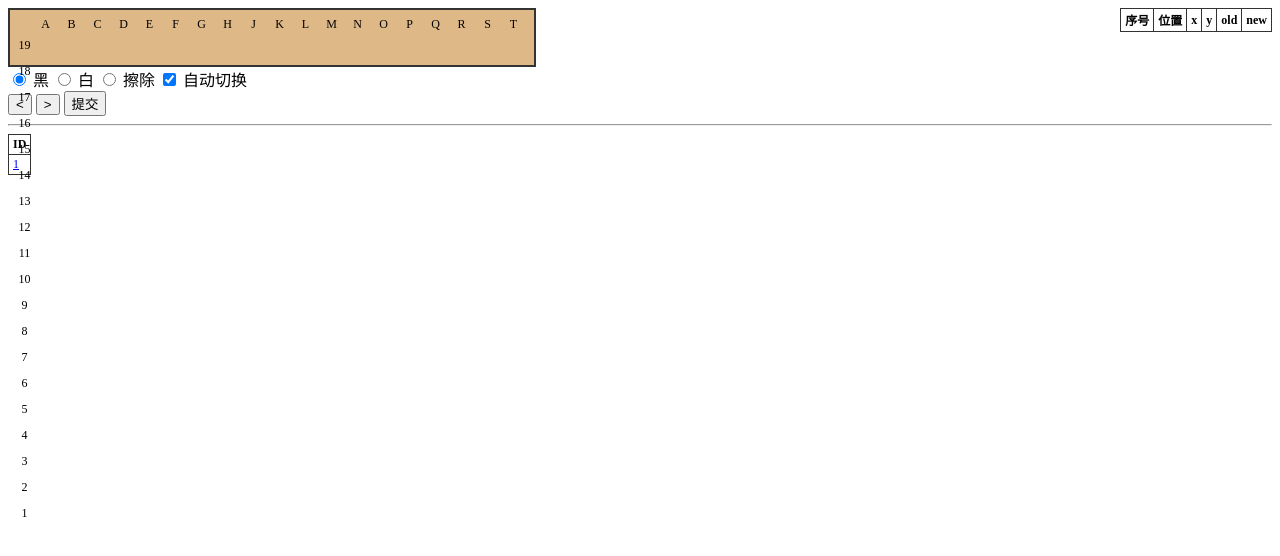
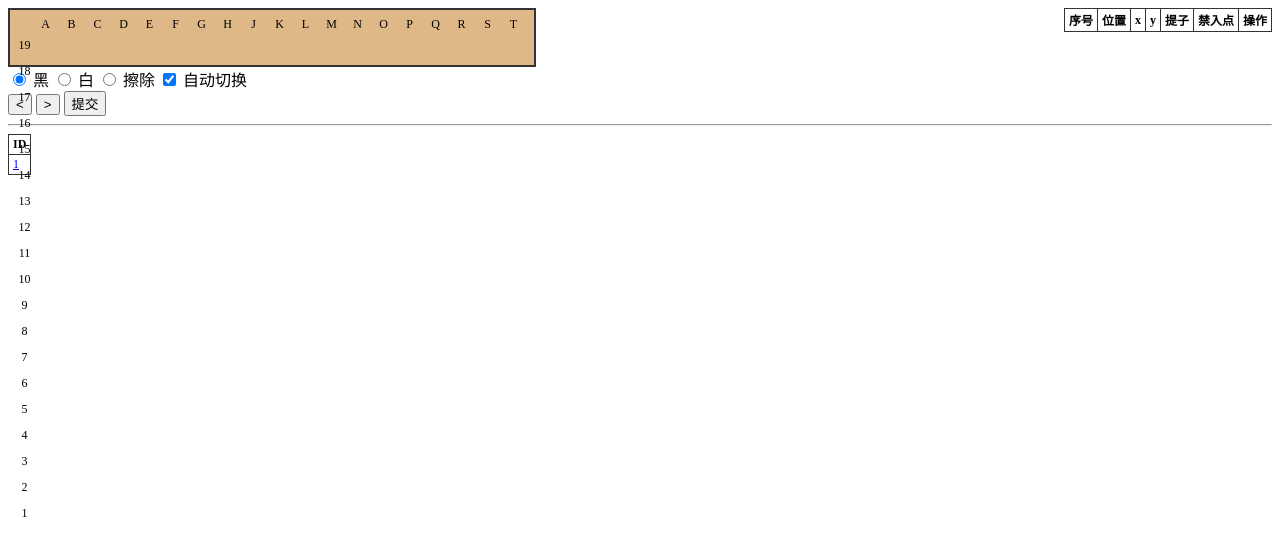
Before and after one commit to aiunit/govein, a Django app: template core/templates/core/index.html in a window 1280 px wide. Shown: the top 556 px of the page. Run offline with Django 3.2, Linux system fonts and the light colour scheme; the template is opened without the code that fills it: most values are stand-ins (such as "Sample title", 1, 10 or a date in 2020); lists and menus that the app fills with data are empty.

Commit message:
Enhanced frontend history management, add utils for serialize state.

```diff
--- a/core/static/core/js/script.js
+++ b/core/static/core/js/script.js
@@ -1,20 +1,4 @@
 (function () {
-
-    var grid;
-    var initDataElement = document.getElementById('init_data');
-    if (initDataElement.value) {
-        grid = JSON.parse(initDataElement.value);
-    } else {
-        grid = [];
-        for (var i = 0; i < 19; ++i) {
-            var row = [];
-            for (var j = 0; j < 19; ++j) {
-                row.push(0);
-            }
-            grid.push(row);
-        }
-    }
-    console.log(grid);
 
     var vm = window.app = new Vue({
         el: '#app',
@@ -30,13 +14,10 @@
             },
             autoSwitch: true,
             action: 1,
-            grid: grid,
-            rob: {
-                x: -1,
-                y: -1
-            },
-            history: [],
-            history_cursor: -1
+            grid: null,
+            rob: null,
+            history: null,
+            history_cursor: 0
         },
         methods: {
             //draw: function () {
@@ -50,49 +31,47 @@
             //    console.log(str);
             //},
             /**
-             * TODO: 在多番回退恢复之间会产生 bug
-             * @returns {boolean}
+             * 恢复历史位置
+             * 1. 如果缺省 index，恢复最新的历史位置
+             * 2. 如果指定 index = -1，恢复棋盘初始位置并且清空历史
+             * 3. 否则，移动到某个历史状态
              */
+            restore: function (index) {
+                // default value for index
+                if (typeof index === 'undefined') {
+                    index = vm.history_cursor;
+                }
+                var log = vm.history[index];
+                vm.grid = utils.grid(log.data);
+                vm.x = log.x;
+                vm.y = log.y;
+                vm.rob = log.rob;
+                vm.action = log.action;
+
+                if (vm.action && vm.autoSwitch) {
+                    vm.action = 3 - vm.action;
+                }
+            },
             prev: function () {
-                if (vm.history_cursor < 0) return false;
-                var log = vm.history[vm.history_cursor--];
-                vm.go(
-                    log.x,
-                    log.y,
-                    log.old_val,
-                    true
-                );
-                // 填回提子
-                for (var i = 0; i < log.captured.length; ++i) {
-                    var c = log.captured[i];
-                    vm.grid[c.x].splice(c.y, 1, c.val);
-                }
-                // 恢复劫争禁入点
-                vm.rob = {x: log.rob.x, y: log.rob.y};
-                // 切换角色
-                if (log.new_val && vm.autoSwitch) {
-                    vm.action = log.new_val;
-                }
+                if (vm.history_cursor <= 0) return false;
+                vm.restore(--vm.history_cursor);
             },
             next: function () {
                 if (vm.history_cursor >= vm.history.length - 1) return false;
-                var log = vm.history[++vm.history_cursor];
-                vm.go(
-                    log.x,
-                    log.y,
-                    log.new_val,
-                    true
-                );
-                // 恢复劫争禁入点
-                vm.rob = {x: log.rob.x, y: log.rob.y};
-                // 切换角色
-                if (log.new_val && vm.autoSwitch) {
-                    vm.action = 3 - log.new_val;
-                }
+                vm.restore(++vm.history_cursor);
             },
             getLabel: function (x, y) {
+                if (x < 0 || y < 0) return '-';
                 return vm.label.x[x] + vm.label.y[y];
             },
+            /**
+             * 落子操作
+             * @param x
+             * @param y
+             * @param action
+             * @param nolog boolean 是否忽略历史记录
+             * @returns {boolean}
+             */
             go: function (x, y, action, nolog) {
 
                 if (typeof(action) === 'undefined') {
@@ -116,10 +95,10 @@
                 var log = {
                     x: x,
                     y: y,
-                    old_val: vm.grid[x][y],
-                    new_val: action
+                    action: action
                 };
 
+                // 放入或者移除棋子
                 vm.grid[x].splice(y, 1, action);
 
                 // 对方没有气的子
@@ -136,7 +115,8 @@
                         }
                     }
                     if (isCaptured) {
-                        vm.grid[x].splice(y, 1, log.old_val);
+                        //vm.grid[x].splice(y, 1, log.old_val);
+                        vm.restore();
                         console.log(vm.getLabel(x, y) + ': 禁入点，不能自杀');
                         return false;
                     }
@@ -162,14 +142,16 @@
                 }
 
                 if (!nolog) {
+                    log.data = utils.getDataFromGrid(vm.grid);
                     if (action && vm.autoSwitch) {
                         vm.action = 3 - action;
                     }
+                    // 清除掉当前历史位置后面的所有记录并且插入一条
                     vm.history.splice(
-                        vm.history_cursor,
-                        vm.history.length - 1 - vm.history_cursor
+                        vm.history_cursor + 1,
+                        vm.history.length - 1 - vm.history_cursor,
+                        log
                     );
-                    vm.history.push(log);
                     vm.history_cursor = vm.history.length - 1;
                 }
 
@@ -187,7 +169,7 @@
                     return false;
                 }
 
-                // 19x19, unvisit: -1, pending: -2, live: 1, dead: 0
+                // 19x19, not-visit: -1, pending: -2, live: 1, dead: 0
                 var cgrid = [], i, j;
                 for (i = 0; i < 19; ++i) {
                     var row = [];
@@ -264,12 +246,34 @@
                     '/submit/',
                     JSON.stringify({
                         grid: grid,
-                        rob: [vm.rob.x, vm.rob.y],
+                        rob: [vm.rob.x, vm.rob.y]
                     })
                 ).then(function (resp) {
                     console.log(resp);
                 });
             }
+        },
+        ready: function () {
+
+            // set the initial grid
+            var el = document.getElementById('init_data');
+            this.grid = el.value ?
+                JSON.parse(el.value) : utils.grid();
+
+            // set the initial rob position
+            this.rob = {
+                x: parseInt(el.getAttribute('data-rob-x') || -1),
+                y: parseInt(el.getAttribute('data-rob-y') || -1)
+            };
+
+            // set the base history stack
+            this.history_cursor = 0;
+            this.history = [{
+                x: -1, y: -1, action: 0, captured: [],
+                data: utils.getDataFromGrid(this.grid),
+                rob: JSON.parse(JSON.stringify(this.rob))
+            }];
+
         }
     });
 })();
--- /dev/null
+++ b/core/static/core/js/utils.js
@@ -0,0 +1,72 @@
+var utils = {};
+
+// Board state data length
+// 1 position = 2 bits
+// 1 byte = 4 positions
+// 1 state = 19 * 19 positions = 90.25 bytes.
+// So use 91 byte to store the data
+const DATA_LENGTH = 91;
+
+/**
+ * 通过棋盘网格值获取二进制串
+ */
+utils.getDataFromGrid = function (grid) {
+
+    // Empty data array
+    var i, j, z, data = [];
+    for (i = 0; i < DATA_LENGTH; ++i) {
+        data.push(0);
+    }
+
+    // Fill in the data
+    for (i = 0; i < 19; ++i) {
+        for (j = 0; j < 19; ++j) {
+            z = i * 19 + j;
+            data[z >> 2] += (grid[i][j] << (z % 4 * 2));
+        }
+    }
+
+    // Generates the string and return
+    for (i = 0; i < DATA_LENGTH; ++i) {
+        data[i] = String.fromCharCode(data[i]);
+    }
+    return data.join('');
+
+};
+
+/**
+ * Generates a grid (2-D Array) with given data.
+ * @param data string: Must be a binary string of data (length = 91)
+ * @returns {Array}
+ */
+utils.grid = function (data) {
+
+    // Generates an empty grid
+    var grid = [];
+    for (i = 0; i < 19; ++i) {
+        var row = [];
+        for (j = 0; j < 19; ++j) {
+            row.push(0);
+        }
+        grid.push(row);
+    }
+
+    // If data specified, fill in the grid.
+    if (data) {
+        // Check if the data string is legal.
+        if (data.length !== DATA_LENGTH) {
+            throw Error('Grid construction with a error data string');
+        }
+        // Fill in the grid
+        var i, j, z;
+        for (i = 0; i < 19; ++i) {
+            for (j = 0; j < 19; ++j) {
+                z = i * 19 + j;
+                grid[i][j] = (data.charCodeAt(z >> 2) >> (z % 4 * 2)) % 4;
+            }
+        }
+    }
+
+    return grid;
+
+};
--- a/core/templates/core/index.html
+++ b/core/templates/core/index.html
@@ -31,18 +33,20 @@
             <th>位置</th>
             <th>x</th>
             <th>y</th>
-            <th>old</th>
-            <th>new</th>
+            <th>提子</th>
+            <th>禁入点</th>
+            <th>操作</th>
         </tr>
         </thead>
         <tbody>
         <tr :class="{active: history_cursor == $index}" v-for="log in history">
             <td>{{ $index + 1 }}</td>
-            <td>{{ 'ABCDEFGHJKLMNOPQRST'[log.y] }}{{ 19 - log.x }}</td>
+            <td>{{ getLabel(log.x, log.y) }}</td>
             <td>{{ log.x }}</td>
             <td>{{ log.y }}</td>
-            <td>{{ ['-', '黑', '白'][log.old_val] }}</td>
-            <td>{{ ['-', '黑', '白'][log.new_val] }}</td>
+            <td>{{ log.captured.length }}</td>
+            <td>{{ getLabel(log.rob.x, log.rob.y) }}</td>
+            <td>{{ ['x', '黑', '白'][log.action] }}</td>
         </tr>
         </tbody>
     </table>
```
Also changed, not shown: other parts of core/templates/core/index.html (+4 -1 lines).
